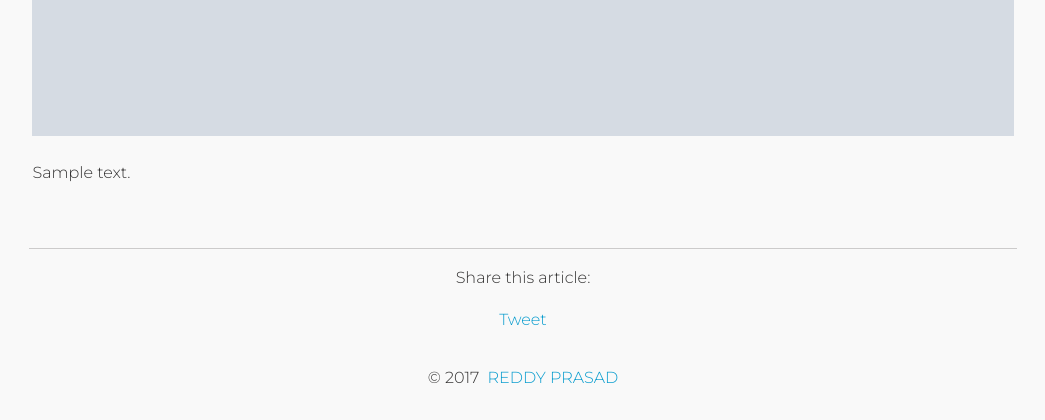
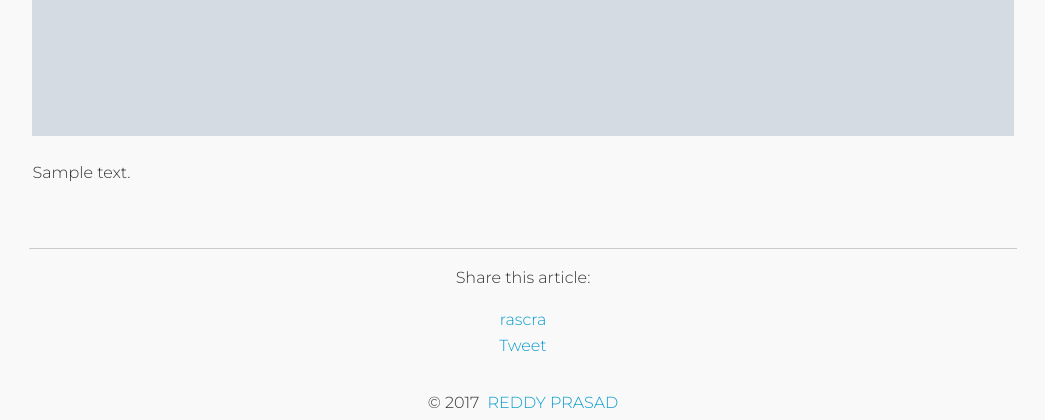
Before and after one commit to dev-drprasad/my_blog, a Django app: a page that uses src/templates/social_share.html in a window 1280 px wide. Shown: the part 766-1186 px from the top of the page, without its empty margins (117-1162 px from the left). Before the commit the page ends 1149 px from the top, so only its background shows below. Run offline with Django 3.2, Linux system fonts and the light colour scheme; tables that the repository leaves empty hold one stand-in row (values such as "Sample post"); grey boxes marked "Sample" are stand-in pictures; some libraries are stand-ins or nearby versions.

Commit message:
:art: added facebook share button

```diff
--- a/src/templates/social_share.html
+++ b/src/templates/social_share.html
@@ -1,5 +1,18 @@
 <div style="text-align: center">
     <p>Share this article:</p>
+    <div id="fb-root"></div>
+    <script>(function (d, s, id) {
+        var js, fjs = d.getElementsByTagName(s)[0];
+        if (d.getElementById(id)) return;
+        js = d.createElement(s);
+        js.id = id;
+        js.src = "//connect.facebook.net/en_GB/sdk.js#xfbml=1&version=v2.10";
+        fjs.parentNode.insertBefore(js, fjs);
+    }(document, 'script', 'facebook-jssdk'));</script>
+    <div class="fb-share-button" data-layout="button" data-size="small" data-mobile-iframe="false" style="top: -7px"><a
+            class="fb-xfbml-parse-ignore" target="_blank"
+            href="https://www.facebook.com/sharer/sharer.php?u&amp;src=sdkpreparse">rascra</a>
+    </div>
     <script src="//platform.linkedin.com/in.js" type="text/javascript" async> lang: en_US</script>
     <script type="IN/Share"></script>
 
```
